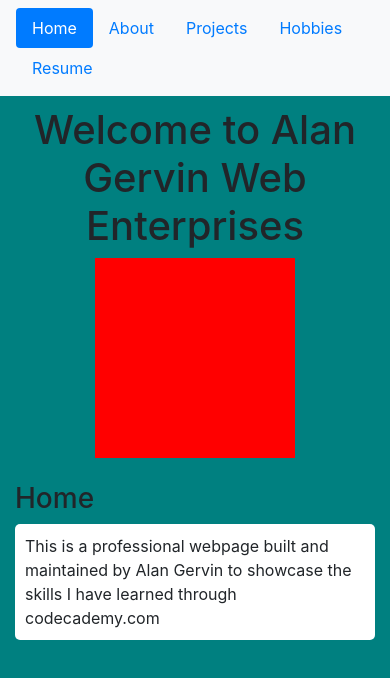
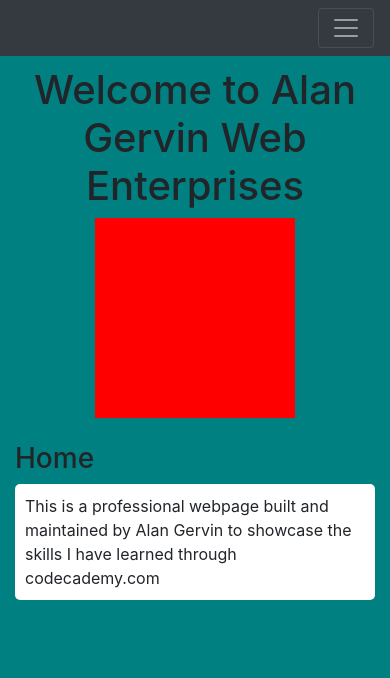
Before and after one commit to AlanGervin/professional_page, a plain HTML site: page index.html in a window 390 px wide. Drawn offline with nearby package versions, Linux system fonts and the light colour scheme.

Commit message:
finished up the navbar

```diff
--- a/css/style.css
+++ b/css/style.css
@@ -33,3 +33,7 @@ p {
 .center {
     text-align:center;
 }
+
+#menu {
+    align-self:end;
+}
--- a/index.html
+++ b/index.html
@@ -2,38 +2,49 @@
 <html lang="en">
 <head>
     <meta charset="UTF-8">
-    <meta name="viewport" content="width=device-width, initial-scale=1.0">
+    <meta name="viewport" content="width=device-width, initial-scale=1">
     <link rel="stylesheet" href="https://maxcdn.bootstrapcdn.com/bootstrap/4.5.0/css/bootstrap.min.css">
     <script src="https://ajax.googleapis.com/ajax/libs/jquery/3.5.1/jquery.min.js"></script>
     <script src="https://cdnjs.cloudflare.com/ajax/libs/popper.js/1.16.0/umd/popper.min.js"></script>
     <script src="https://maxcdn.bootstrapcdn.com/bootstrap/4.5.0/js/bootstrap.min.js"></script>
 
-    <link rel="stylesheet" href="/css/style.css">
+    <link rel="stylesheet" href="/fontawesome/css/all.css">
+
+    <link rel="stylesheet" href="/css/style.css" type="text/css">
     <title>Alan Gervin Web Enterprises</title>
 </head>
 <body>
 
   <!-- A grey horizontal navbar that becomes vertical on small screens -->
-  <nav class="navbar navbar-expand-sm bg-light">
+  <nav class="navbar navbar-expand-md bg-dark navbar-dark ml-md-auto">
+
+    <button id="menu" class="navbar-toggler ml-auto" type="button" data-toggle="collapse" data-target="#collapsibleNavbar" aria-controls="collapsibleNavbar" aria-expanded="false" aria-label="Toggle navigation">
+      <span class="navbar-toggler-icon"></span>
+    </button>
+
+
 
     <!-- Links -->
-    <ul class="nav nav-pills" role="tablist">
+    <div class="collapse navbar-collapse" id="collapsibleNavbar">
+      <ul  class="navbar-nav nav nav-pills" role='tablist'>
         <li class="nav-item">
-        <a class="nav-link active" data-toggle="pill" href="#home">Home</a>
+          <a class="nav-link active" id="home-tab" data-toggle="pill" href="#home" role="tab" aria-controls="home" aria-selected="true">Home</a>
         </li>
         <li class="nav-item">
-        <a class="nav-link" data-toggle="pill" href="#about">About</a>
+          <a class="nav-link" id="about-tab" data-toggle="pill" href="#about" role="tab" aria-controls="about" aria-selected="flase">About</a>
         </li>
         <li class="nav-item">
-        <a class="nav-link" data-toggle="pill" href="#projects">Projects</a>
+          <a class="nav-link" id="project-tab" data-toggle="pill" href="#projects" role="tab" aria-controls="projects" aria-selected="false">Projects</a>
         </li>
         <li class="nav-item">
-        <a class="nav-link" data-toggle="pill" href="#hobbies">Hobbies</a>
+          <a class="nav-link" id="hobbies-tab" data-toggle="pill" href="#hobbies" role="tab" aria-controls="hobbies" aria-selected="false">Hobbies</a>
         </li>
         <li class="nav-item">
-        <a class="nav-link" data-toggle="pill" href="#resume">Resume</a>
+          <a class="nav-link" id="Resume-tab" data-toggle="pill" href="#resume" role="tab" aria-controls="resume" aria-selected="false">Resume</a>
         </li>
       </ul>
+    </div>
+
   </nav>
   <section>
     <h1 class='title'>Welcome to Alan Gervin Web Enterprises</h1>
@@ -41,7 +52,7 @@
 
      <!-- Tab panes -->
     <div class="tab-content">
-      <div id="home" class="container tab-pane active"><br>
+      <div id="home" class="container tab-pane show active"><br>
         <h3>Home</h3>
         <p>This is a professional webpage built and maintained by Alan Gervin to showcase the skills I have learned through codecademy.com</p>
       </div>
@@ -68,7 +79,7 @@
 
       <div id="hobbies" class="container tab-pane fade"><br>
         <h3>Hobbies</h3>
-        <p>When I'm not studying hard my hobbies inclue slacklining, spinning poi, and trying to advance my tetris skills.</p>
+        <p>When I'm not studying hard my hobbies include slacklining, spinning poi, and trying to advance my tetris skills.</p>
         <p>//insert poi spinning video</p>
       </div>
 
```
Lines whose indentation alone changed are shown as unchanged.
